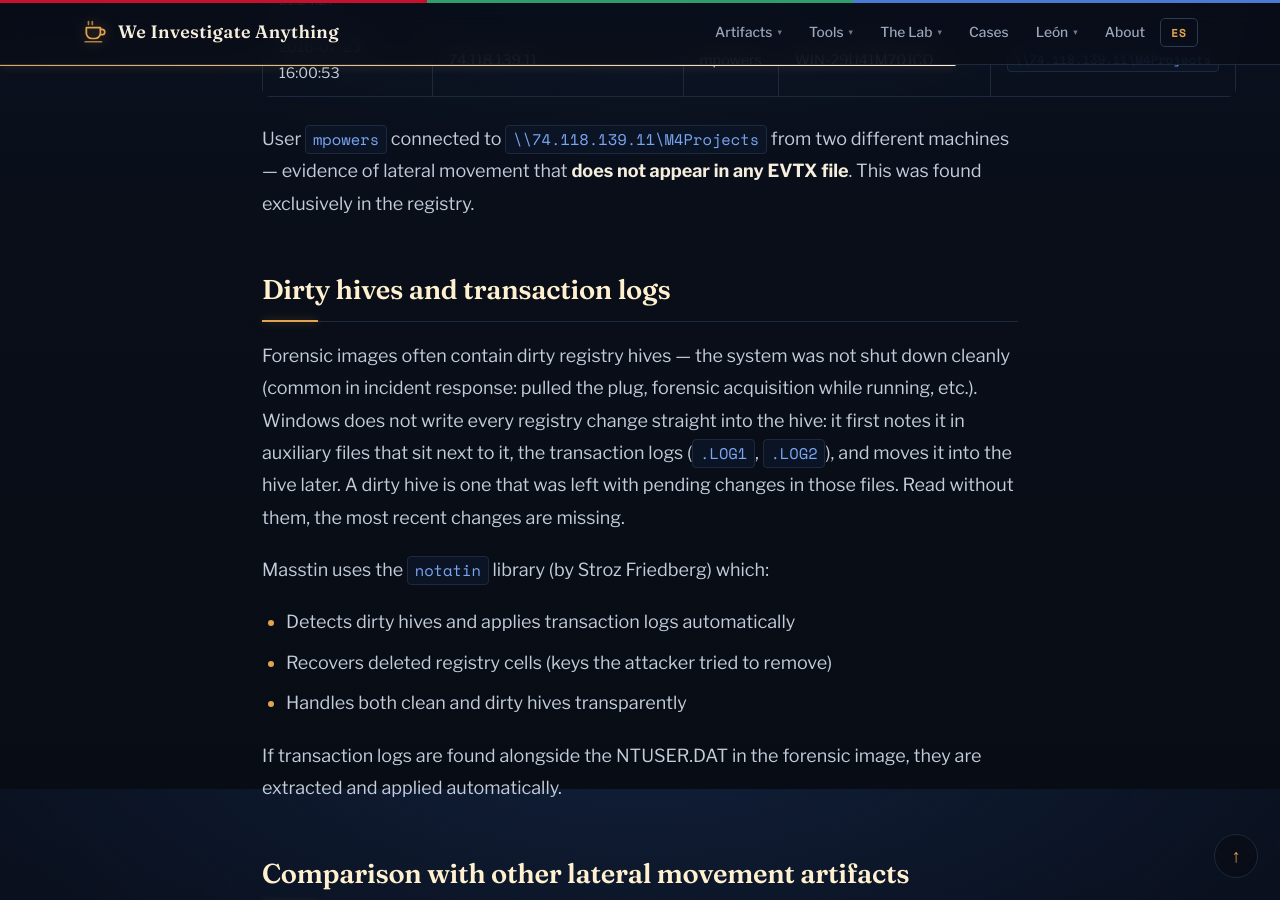
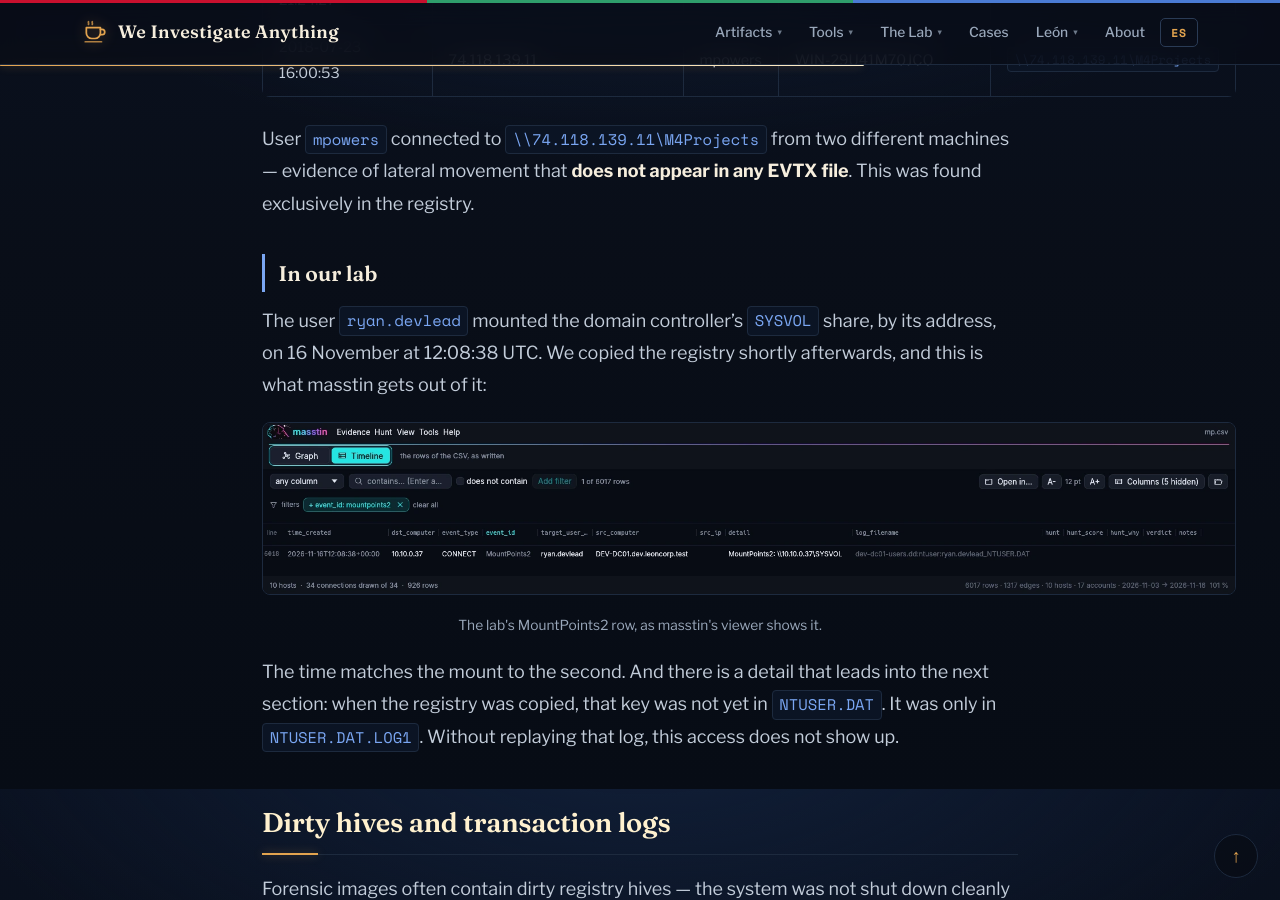
Before and after one commit to jupyterj0nes/jupyterj0nes.github.io, a Jekyll site: the page built from _posts/en/2026-04-12-mountpoints2-lateral-movement.md, in a window 1280 px wide and 900 px high, scrolled down 4611 px. Built offline with Jekyll 4.4.1, drawn with Linux system fonts in a browser that asks for light colours; comment, search, counter and statistics services are not loaded.

Commit message:
MountPoints2 and WinRM: real examples from the lab, with screenshots

```diff
--- a/_posts/en/2026-04-12-mountpoints2-lateral-movement.md
+++ b/_posts/en/2026-04-12-mountpoints2-lateral-movement.md
@@ -99,6 +99,16 @@ Processing the DEFCON DFIR CTF 2018 images with masstin:
 
 User `mpowers` connected to `\\74.118.139.11\M4Projects` from two different machines — evidence of lateral movement that **does not appear in any EVTX file**. This was found exclusively in the registry.
 
+### In our lab
+
+The user `ryan.devlead` mounted the domain controller's `SYSVOL` share, by its address, on 16 November at 12:08:38 UTC. We copied the registry shortly afterwards, and this is what masstin gets out of it:
+
+[![The lab's MountPoints2 row in masstin's timeline: destination 10.10.0.37, user ryan.devlead, source DEV-DC01 and the SYSVOL share](/assets/images/artifacts/tl-mountpoints.webp){: style="display:block; margin: 1rem auto; max-width: 100%;" loading="lazy"}](/assets/images/artifacts/tl-mountpoints.webp)
+
+<p class="video-cap">The lab's MountPoints2 row, as masstin's viewer shows it.</p>
+
+The time matches the mount to the second. And there is a detail that leads into the next section: when the registry was copied, that key was not yet in `NTUSER.DAT`. It was only in `NTUSER.DAT.LOG1`. Without replaying that log, this access does not show up.
+
 ## Dirty hives and transaction logs
 
 Forensic images often contain dirty registry hives — the system was not shut down cleanly (common in incident response: pulled the plug, forensic acquisition while running, etc.). Windows does not write every registry change straight into the hive: it first notes it in auxiliary files that sit next to it, the transaction logs (`.LOG1`, `.LOG2`), and moves it into the hive later. A dirty hive is one that was left with pending changes in those files. Read without them, the most recent changes are missing.
```
Also changed, not shown: _posts/en/2026-04-10-winrm-wmi-schtasks-lateral-movement.md (+4 -0 lines), _posts/es/2026-04-10-winrm-wmi-schtasks-lateral-movement.md (+4 -0 lines), _posts/es/2026-04-12-mountpoints2-lateral-movement.md (+10 -0 lines), assets/images/artifacts/tl-mountpoints.webp (added), assets/images/artifacts/tl-winrm.webp (added).
